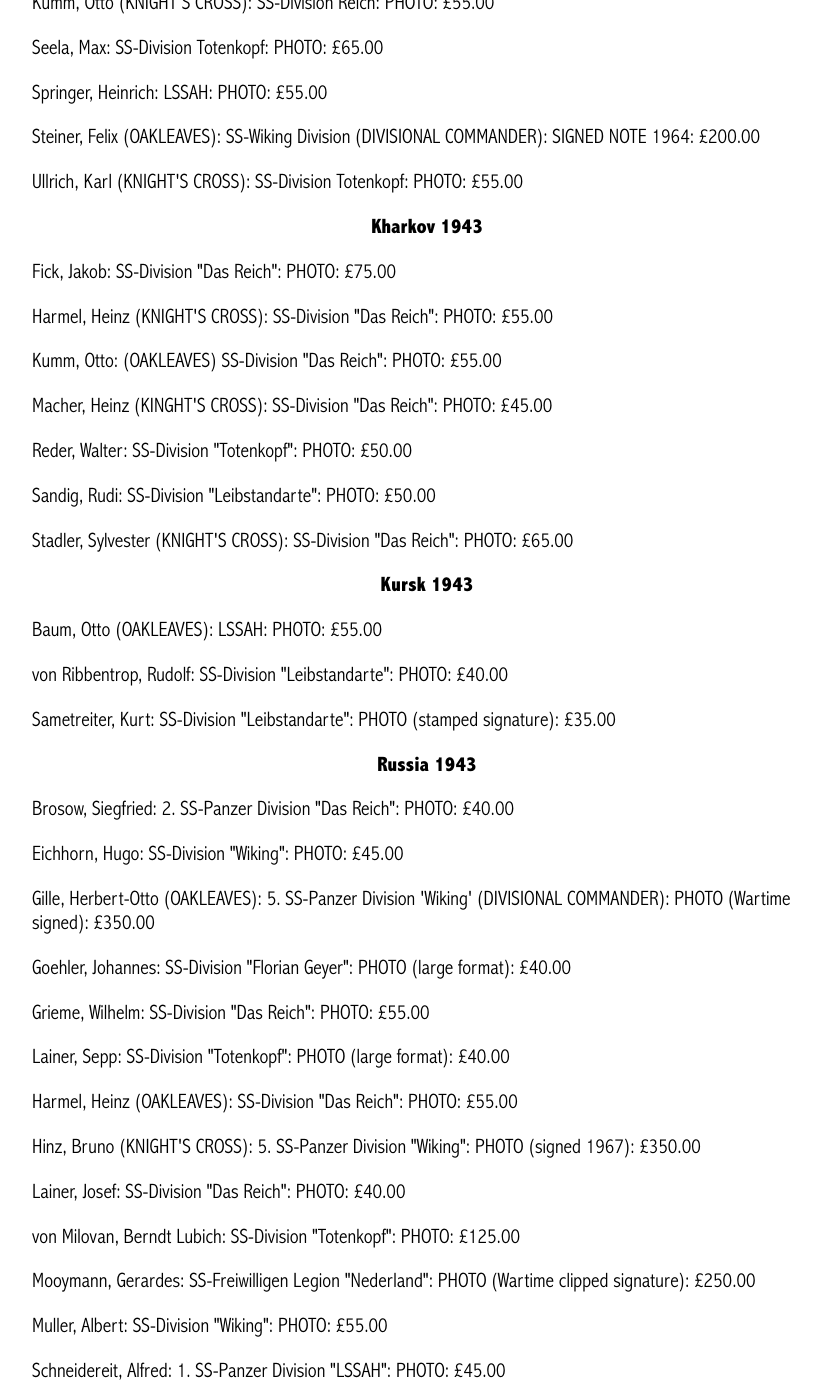
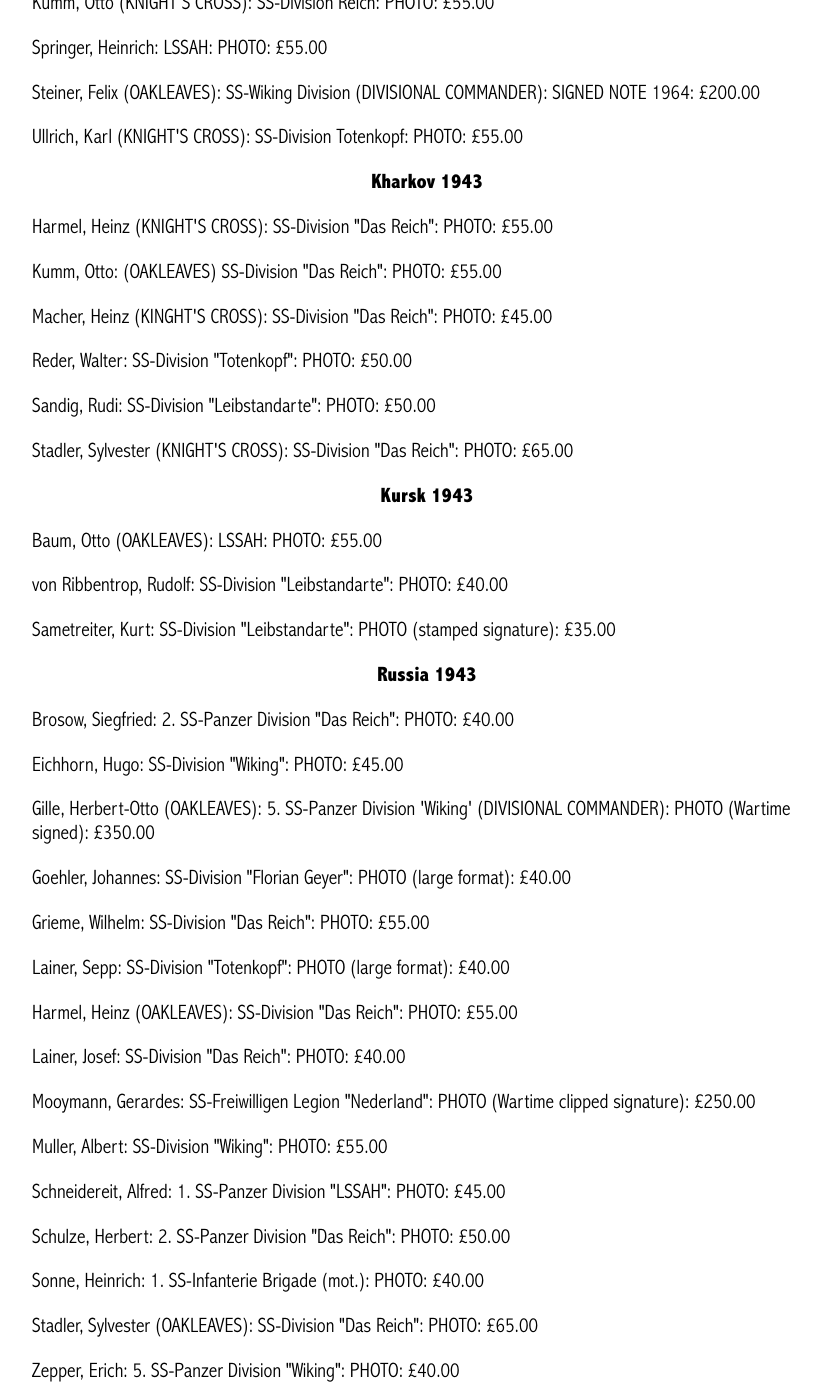
Before and after one commit to lahphotographs/lahphotographs.github.com, a Jekyll site: the page built from Waffen_SS_photos.md, in a window 1280 px wide and 1400 px high, scrolled down 824 px. Shown: the whole window, without its empty margins (213-1034 px from the left). Built offline with Jekyll 4.4.1, drawn with Linux system fonts in a browser that asks for light colours; some of the changed text lies outside the part shown.

Commit message:
Update Waffen_SS_photos.md

```diff
--- a/Waffen_SS_photos.md
+++ b/Waffen_SS_photos.md
@@ -22,13 +22,11 @@ permalink: /waffen_ss_photos.html
 <p>Baum, Otto (KNIGHT'S CROSS): LSSAH: PHOTO: £55.00
 <p>Gille, Herbert-Otto (KNIGHT'S CROSS): SS-Wiking Division: PHOTO (Wartime signed): £350.00
 <p>Kumm,	Otto (KNIGHT'S CROSS):	SS-Division Reich:	PHOTO: £55.00
-<p>Seela,	Max:	SS-Division Totenkopf:	PHOTO: £65.00
 <p>Springer,	Heinrich:	LSSAH:	PHOTO: £55.00
 <p>Steiner,	Felix (OAKLEAVES):	SS-Wiking Division (DIVISIONAL COMMANDER):	SIGNED NOTE 1964: £200.00
 <p>Ullrich,	Karl (KNIGHT'S CROSS):	SS-Division Totenkopf:	PHOTO: £55.00
 <br />
 <p><b><center>Kharkov 1943</center></b></p>
-<p>Fick,	Jakob:	SS-Division "Das Reich":	PHOTO: £75.00
 <p>Harmel,	Heinz (KNIGHT'S CROSS):	SS-Division "Das Reich":	PHOTO: £55.00
 <p>Kumm,	Otto:	(OAKLEAVES) SS-Division "Das Reich":	PHOTO: £55.00
 <p>Macher,	Heinz (KINGHT'S CROSS): SS-Division "Das Reich":	PHOTO:	£45.00
@@ -49,9 +47,7 @@ permalink: /waffen_ss_photos.html
 <p>Grieme,	Wilhelm:	SS-Division "Das Reich":	PHOTO: £55.00
 <p>Lainer,	Sepp:	SS-Division "Totenkopf":	PHOTO (large format): £40.00
 <p>Harmel,	Heinz (OAKLEAVES):	SS-Division "Das Reich":	PHOTO: £55.00
-<p>Hinz,	Bruno (KNIGHT'S CROSS):	5. SS-Panzer Division "Wiking":	PHOTO (signed 1967): £350.00
 <p>Lainer,	Josef:	SS-Division "Das Reich":	PHOTO: £40.00
-<p>von Milovan,	Berndt Lubich:	SS-Division "Totenkopf":	PHOTO: £125.00
 <p>Mooymann,	Gerardes:	SS-Freiwilligen Legion  "Nederland":	PHOTO (Wartime clipped signature): £250.00
 <p>Muller,	Albert:	SS-Division "Wiking":	PHOTO: £55.00
 <p>Schneidereit,	Alfred:	1. SS-Panzer Division "LSSAH":	PHOTO: £45.00
@@ -82,7 +78,6 @@ permalink: /waffen_ss_photos.html
 <br />
 <p><b><center>Normandy 1944</center></b></p>
 <p>Barkmann,	Ernst: 2. SS-Panzer Division "Das Reich":	PHOTO:	£50.00
-<p>Hinz,	Bruno (OAKLEAVES):	17. SS-Pz.Gren.Div. "Gotz von Berlichingen":	PHOTO (signed 1967): £350.00
 <p>Langanke,	Fritz: 2. SS-Panzer Division "Das Reich":	PHOTO:	£40.00
 <p>Macher,	Heinz (OAKLEAVES): 2. SS-Panzer Division "Das Reich":	PHOTO:	£45.00
 <p>Rudolf,	Richard:	12. SS-Division "Hitlerjugend":	PHOTO: £45.00
```
